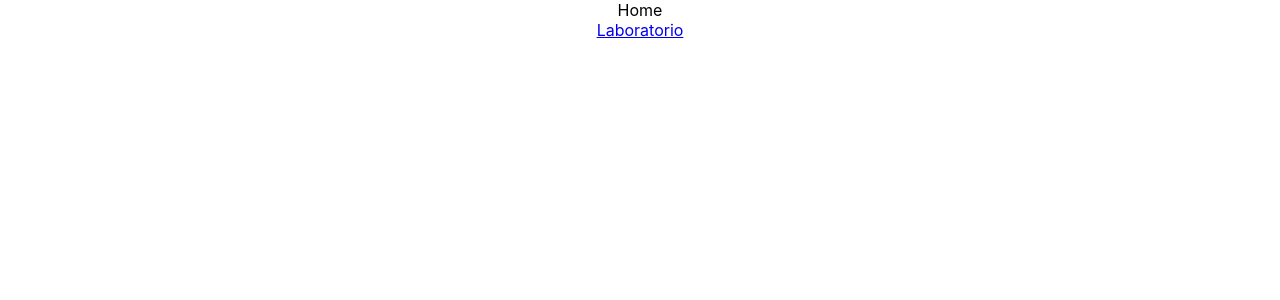
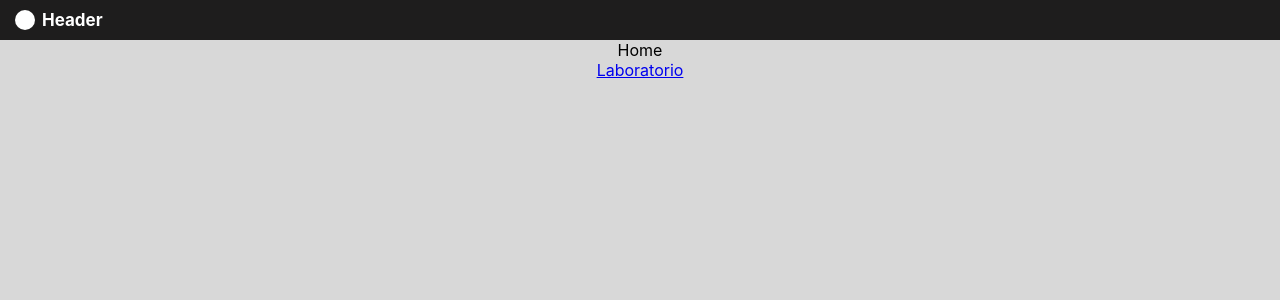
Before and after one commit to JuanFeA98/React_Charts, a React (Create React App) app: page / in a window 1280 px wide. Shown: the top 300 px of the page. Built offline with nearby package versions, Linux system fonts and the light colour scheme.

Commit message:
Add Layout

```diff
--- /dev/null
+++ b/src/components/Header.js
@@ -0,0 +1,17 @@
+import React from 'react'
+
+import '../styles/header.css'
+
+export default function Header() {
+  return (
+    <header>
+      <div className="header_container">
+        <div className="header__logo">
+        </div>
+        <h2>
+          Header
+        </h2>
+      </div>
+    </header>
+  )
+}
--- /dev/null
+++ b/src/components/Layout.js
@@ -0,0 +1,12 @@
+import React from 'react'
+
+import Header from './Header'
+
+export default function Layout(props) {
+  return (
+    <>
+        <Header/>
+        {props.children}
+    </>
+  )
+}
--- a/src/index.js
+++ b/src/index.js
@@ -1,12 +1,16 @@
 import React from 'react';
 import ReactDOM from 'react-dom/client';
 import App from './App';
+
+import Layout from './components/Layout';
 
 import './styles/index.css';
 
 const root = ReactDOM.createRoot(document.getElementById('root'));
 root.render(
   <React.StrictMode>
-    <App />
+    <Layout>
+      <App />
+    </Layout>
   </React.StrictMode>
 );
--- /dev/null
+++ b/src/styles/header.css
@@ -0,0 +1,25 @@
+header{
+    background: rgb(30, 29, 29);
+    width: 100%;
+    height: 40px;
+    color: white;
+}
+
+header .header_container{
+    display: flex;
+    align-items: center;
+    height: 100%;
+}
+
+header .header_container .header__logo{
+    width: 20px;
+    height: 20px;
+    background: white;
+    margin-left: 15px;
+    border-radius: 50%;
+}
+
+header .header_container h2{
+    font-size: 17px;
+    margin-left: 7px;
+}
--- a/src/styles/index.css
+++ b/src/styles/index.css
@@ -1,10 +1,14 @@
+*{
+  margin: 0;
+}
+
 body {
-  margin: 0;
   font-family: -apple-system, BlinkMacSystemFont, 'Segoe UI', 'Roboto', 'Oxygen',
     'Ubuntu', 'Cantarell', 'Fira Sans', 'Droid Sans', 'Helvetica Neue',
     sans-serif;
   -webkit-font-smoothing: antialiased;
   -moz-osx-font-smoothing: grayscale;
+  background: rgb(216, 216, 216);
 }
 
 code {
```
